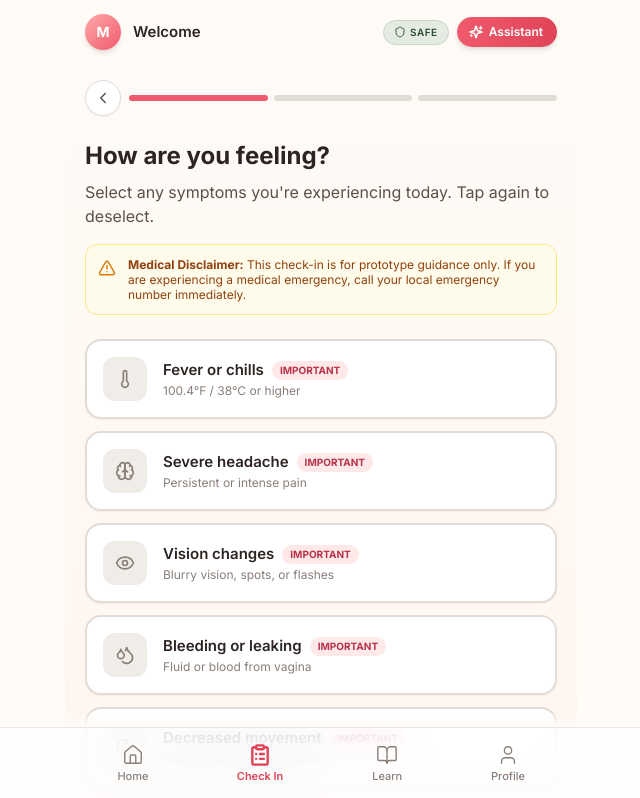
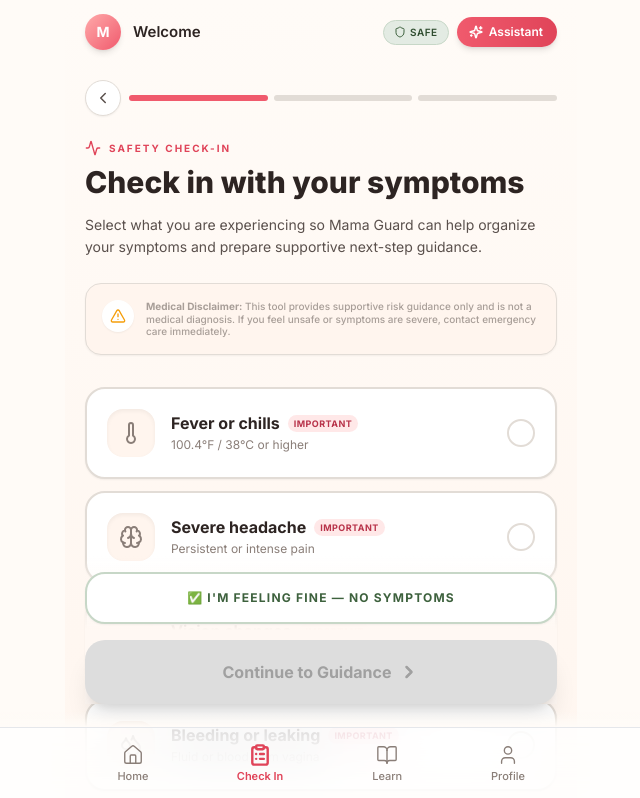
Before and after one commit to olabodesamuel0920-max/guard, a Next.js app in the folder mama-guard-redesign/: page /checkin in a window 1280 px wide. Shown: the top 798 px of the page, without its empty margins (319-959 px from the left). Built offline with nearby package versions, Linux system fonts and the light colour scheme.

Commit message:
Phase 5D: Polish check-in symptom selection

```diff
--- a/mama-guard-redesign/app/checkin/page.tsx
+++ b/mama-guard-redesign/app/checkin/page.tsx
@@ -392,36 +392,49 @@ function CheckInContent() {
                 <motion.div
                   initial={{ opacity: 0, y: -10 }}
                   animate={{ opacity: 1, y: 0 }}
-                  className="bg-gradient-to-r from-[var(--rose-50)] to-[var(--bg-secondary)] border border-[var(--rose-200)] rounded-2xl p-4 mb-6 shadow-sm flex gap-3 items-start"
+                  className="bg-gradient-to-br from-rose-50 to-white border border-rose-100 rounded-3xl p-5 mb-8 shadow-sm flex gap-4 items-start relative overflow-hidden group"
                 >
-                  <Sparkles size={20} className="text-[var(--rose-500)] shrink-0 mt-0.5" />
-                  <div>
-                    <p className="text-[13px] font-semibold text-[var(--rose-900)] leading-snug mb-1.5">
-                      You came from Mama Guard Assistant. Complete a structured check-in to organize your symptoms and prepare clearer information for your healthcare provider.
+                  <div className="absolute top-0 right-0 p-3 opacity-10 group-hover:opacity-20 transition-opacity">
+                    <Sparkles size={40} className="text-rose-500" />
+                  </div>
+                  <div className="w-10 h-10 rounded-2xl bg-rose-100 flex items-center justify-center shrink-0 shadow-inner">
+                    <Sparkles size={20} className="text-rose-600" />
+                  </div>
+                  <div className="flex-1">
+                    <p className="text-[13px] font-bold text-rose-950 leading-tight mb-1">
+                      Mama Guard Assistant Handoff
                     </p>
-                    <p className="text-[11px] text-[var(--rose-700)] leading-tight font-medium">
-                      Check-in provides supportive risk guidance only. It does not diagnose or replace medical care.
+                    <p className="text-[11px] text-rose-800/80 leading-relaxed font-medium">
+                      Select what you shared with the Assistant. This check-in organizes your symptoms to help you prepare clearer information for your healthcare provider.
                     </p>
+                    <div className="mt-3 inline-flex items-center gap-1.5 text-[10px] font-bold text-rose-600 uppercase tracking-wider bg-white/60 px-2 py-0.5 rounded-full border border-rose-100">
+                      Supportive guidance only
+                    </div>
                   </div>
                 </motion.div>
               )}
-              <div className="mb-6">
-                <h1 className="text-2xl font-bold text-[var(--text-primary)] mb-2">
-                  How are you feeling?
+              <div className="mb-8">
+                <div className="flex items-center gap-2 mb-2 text-[var(--rose-600)]">
+                  <Activity size={16} />
+                  <span className="text-[10px] font-bold uppercase tracking-[0.2em]">Safety Check-in</span>
+                </div>
+                <h1 className="text-3xl font-extrabold text-[var(--text-primary)] mb-3 leading-tight">
+                  Check in with your symptoms
                 </h1>
-                <p className="text-[var(--text-secondary)] mb-4">
-                  Select any symptoms you&apos;re experiencing today. Tap again
-                  to deselect.
+                <p className="text-[var(--text-secondary)] text-sm leading-relaxed mb-6">
+                  Select what you are experiencing so Mama Guard can help organize your symptoms and prepare supportive next-step guidance.
                 </p>
-                <div className="bg-amber-50 border border-amber-200 rounded-xl p-3 flex gap-3">
-                  <AlertTriangle size={18} className="text-amber-600 shrink-0 mt-0.5" />
-                  <p className="text-xs text-amber-800 leading-tight">
-                    <strong>Medical Disclaimer:</strong> This check-in is for prototype guidance only. If you are experiencing a medical emergency, call your local emergency number immediately.
+                <div className="bg-[var(--bg-secondary)] border border-[var(--warm-200)] rounded-2xl p-4 flex gap-3 shadow-sm">
+                  <div className="w-8 h-8 rounded-full bg-white flex items-center justify-center shrink-0 shadow-sm">
+                    <AlertTriangle size={16} className="text-amber-500" />
+                  </div>
+                  <p className="text-[10px] text-[var(--text-muted)] leading-tight font-medium">
+                    <strong>Medical Disclaimer:</strong> This tool provides supportive risk guidance only and is not a medical diagnosis. If you feel unsafe or symptoms are severe, contact emergency care immediately.
                   </p>
                 </div>
               </div>
 
-              <div className="grid grid-cols-1 gap-3 mb-6">
+              <div className="grid grid-cols-1 gap-3 mb-8">
                 {symptoms.map((symptom, index) => {
                   const isSelected = selectedSymptoms.includes(symptom.id);
                   const Icon = symptom.icon;
@@ -430,77 +443,106 @@ function CheckInContent() {
                     <motion.button
                       type="button"
                       key={symptom.id}
-                      initial={{ opacity: 0, y: 16 }}
+                      initial={{ opacity: 0, y: 12 }}
                       animate={{ opacity: 1, y: 0 }}
-                      transition={{ delay: index * 0.04 }}
+                      transition={{ delay: index * 0.03 }}
                       onClick={() => toggleSymptom(symptom.id)}
-                      className={`relative flex items-center gap-4 p-4 rounded-2xl text-left transition-all duration-200 border-2 ${
+                      className={`relative flex items-center gap-4 p-5 rounded-3xl text-left transition-all duration-300 border-2 ${
                         isSelected
-                          ? "border-[var(--rose-400)] bg-[var(--rose-50)] shadow-md"
-                          : "border-[var(--warm-200)] bg-[var(--surface-primary)] shadow-sm"
+                          ? "border-[var(--rose-400)] bg-[var(--rose-50)] shadow-md shadow-rose-200/20"
+                          : "border-[var(--warm-200)] bg-white hover:border-[var(--warm-300)] shadow-sm"
                       }`}
                     >
                       <div
-                        className={`w-11 h-11 rounded-xl flex items-center justify-center flex-shrink-0 transition-all ${
+                        className={`w-12 h-12 rounded-2xl flex items-center justify-center flex-shrink-0 transition-all shadow-inner ${
                           isSelected
-                            ? "bg-[var(--rose-500)] text-white"
-                            : "bg-[var(--warm-100)] text-[var(--text-tertiary)]"
+                            ? "bg-[var(--rose-500)] text-white scale-105"
+                            : "bg-[var(--bg-secondary)] text-[var(--text-tertiary)]"
                         }`}
                       >
-                        <Icon size={20} />
+                        <Icon size={24} />
                       </div>
 
                       <div className="flex-1 min-w-0">
-                        <div className="flex items-center gap-2">
-                          <span className="font-semibold text-[var(--text-primary)] text-[15px]">
+                        <div className="flex items-center flex-wrap gap-2 mb-0.5">
+                          <span className="font-bold text-[var(--text-primary)] text-base">
                             {symptom.label}
                           </span>
 
                           {symptom.severity === "high" && (
-                            <span className="px-2 py-0.5 rounded-full bg-[var(--rose-100)] text-[10px] font-bold text-[var(--rose-700)] uppercase">
+                            <span className="px-1.5 py-0.5 rounded-full bg-rose-100 text-[9px] font-bold text-rose-700 uppercase tracking-wider">
                               Important
                             </span>
                           )}
                         </div>
 
-                        <p className="text-xs text-[var(--text-tertiary)] mt-0.5">
+                        <p className="text-xs text-[var(--text-tertiary)] leading-snug">
                           {symptom.description}
                         </p>
                       </div>
 
-                      {isSelected && (
+                      {isSelected ? (
                         <motion.div
-                          initial={{ scale: 0 }}
-                          animate={{ scale: 1 }}
-                          className="w-6 h-6 rounded-full bg-[var(--rose-500)] flex items-center justify-center flex-shrink-0"
+                          initial={{ scale: 0, rotate: -45 }}
+                          animate={{ scale: 1, rotate: 0 }}
+                          className="w-7 h-7 rounded-full bg-[var(--rose-500)] flex items-center justify-center flex-shrink-0 shadow-lg shadow-rose-500/30"
                         >
-                          <Check size={14} className="text-white" />
+                          <Check size={16} className="text-white" strokeWidth={3} />
                         </motion.div>
+                      ) : (
+                        <div className="w-7 h-7 rounded-full border-2 border-[var(--warm-200)] flex-shrink-0 transition-colors group-hover:border-[var(--rose-200)]" />
                       )}
                     </motion.button>
                   );
                 })}
               </div>
 
+              {selectedSymptoms.length > 0 && (
+                <motion.div
+                  initial={{ opacity: 0, y: 10 }}
+                  animate={{ opacity: 1, y: 0 }}
+                  className="mb-6 p-4 rounded-2xl bg-white border border-[var(--warm-200)] shadow-sm"
+                >
+                  <div className="text-[10px] font-bold text-[var(--text-muted)] uppercase tracking-wider mb-2">Selected Symptoms</div>
+                  <div className="flex flex-wrap gap-2">
+                    {selectedSymptoms.map(id => {
+                      const symptom = symptoms.find(s => s.id === id);
+                      return (
+                        <span key={id} className="px-2.5 py-1 rounded-full bg-[var(--bg-secondary)] text-[var(--text-primary)] text-[11px] font-medium border border-[var(--warm-200)]">
+                          {symptom?.label}
+                        </span>
+                      );
+                    })}
+                  </div>
+                </motion.div>
+              )}
+
+              <div className="sticky bottom-24 left-0 right-0 pt-4 bg-gradient-to-t from-[var(--bg-cream)] via-[var(--bg-cream)] to-transparent">
                 <button
                   type="button"
                   onClick={() => setSelectedSymptoms([])}
-                className={`w-full py-3.5 rounded-2xl text-center font-medium text-sm transition-all mb-6 ${
+                  className={`w-full py-4 rounded-3xl text-center font-bold text-xs uppercase tracking-widest transition-all mb-4 ${
                     selectedSymptoms.length === 0
-                    ? "bg-[var(--sage-100)] text-[var(--sage-700)] border-2 border-[var(--sage-300)]"
-                    : "bg-transparent text-[var(--text-tertiary)] border-2 border-dashed border-[var(--warm-200)]"
+                      ? "bg-white text-[var(--sage-600)] border-2 border-[var(--sage-200)] shadow-sm"
+                      : "bg-transparent text-[var(--text-tertiary)] border-2 border-dashed border-[var(--warm-200)] hover:border-[var(--rose-200)]"
                   }`}
                 >
-                I&apos;m feeling fine today — no symptoms
+                  {selectedSymptoms.length === 0 ? "✅ I'm feeling fine — no symptoms" : "Clear All Selection"}
                 </button>
 
                 <button
                   type="button"
+                  disabled={selectedSymptoms.length === 0}
                   onClick={handleSubmitSymptoms}
-                className="w-full py-4 rounded-2xl bg-gradient-to-r from-[var(--rose-500)] to-[var(--rose-600)] text-white font-semibold shadow-lg shadow-rose-500/25 active:scale-[0.98] transition-all flex items-center justify-center gap-2"
+                  className={`w-full py-5 rounded-3xl font-bold text-base transition-all flex items-center justify-center gap-2 shadow-xl ${
+                    selectedSymptoms.length > 0
+                      ? "bg-gradient-to-r from-[var(--rose-500)] to-[var(--rose-600)] text-white shadow-rose-500/30 active:scale-[0.98]"
+                      : "bg-[var(--warm-200)] text-[var(--text-muted)] cursor-not-allowed grayscale"
+                  }`}
                 >
-                Continue <ChevronRight size={20} />
+                  Continue to Guidance <ChevronRight size={20} strokeWidth={3} />
                 </button>
+              </div>
             </motion.div>
           )}
 
```
Lines whose indentation alone changed are shown as unchanged.
